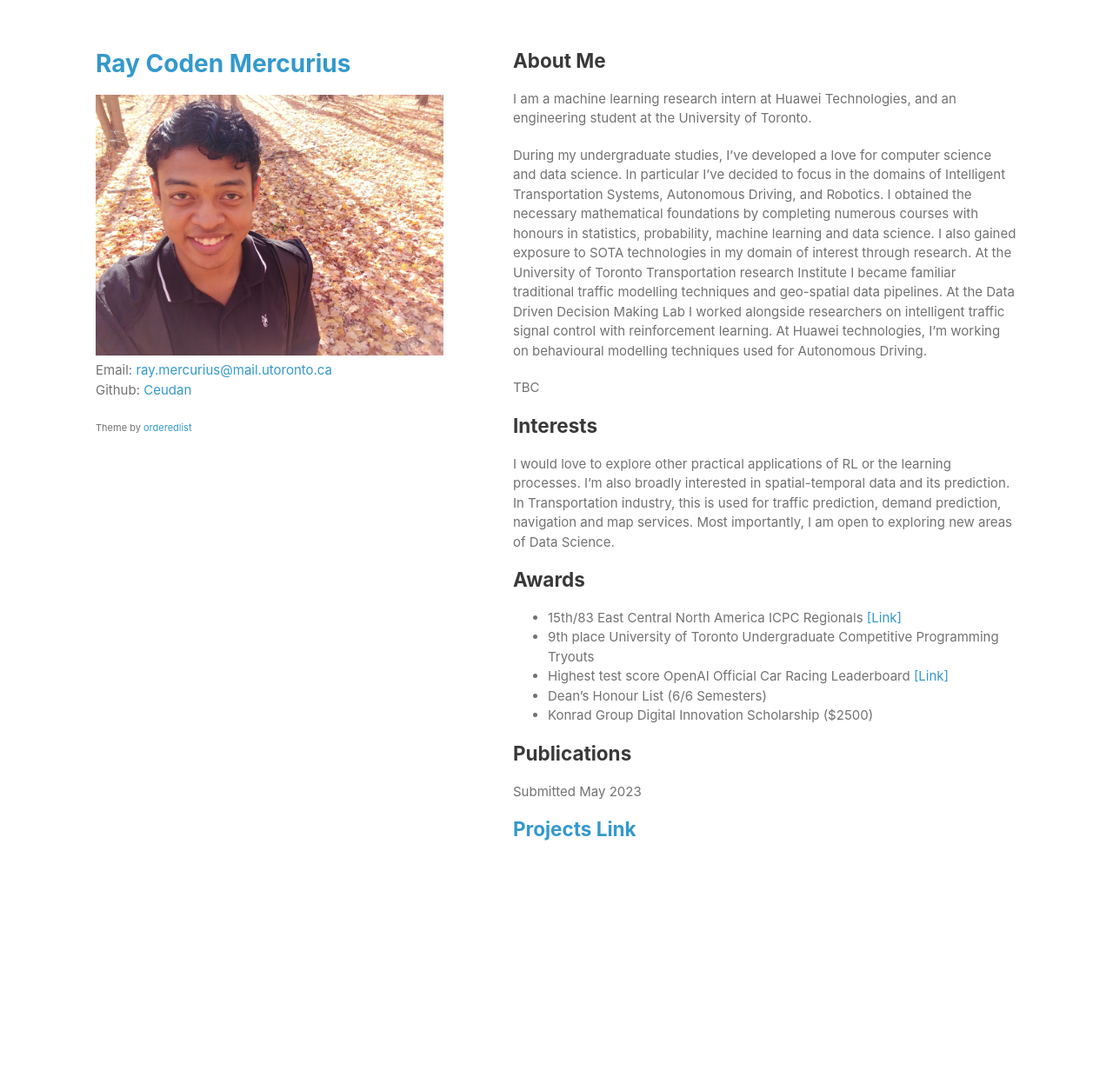
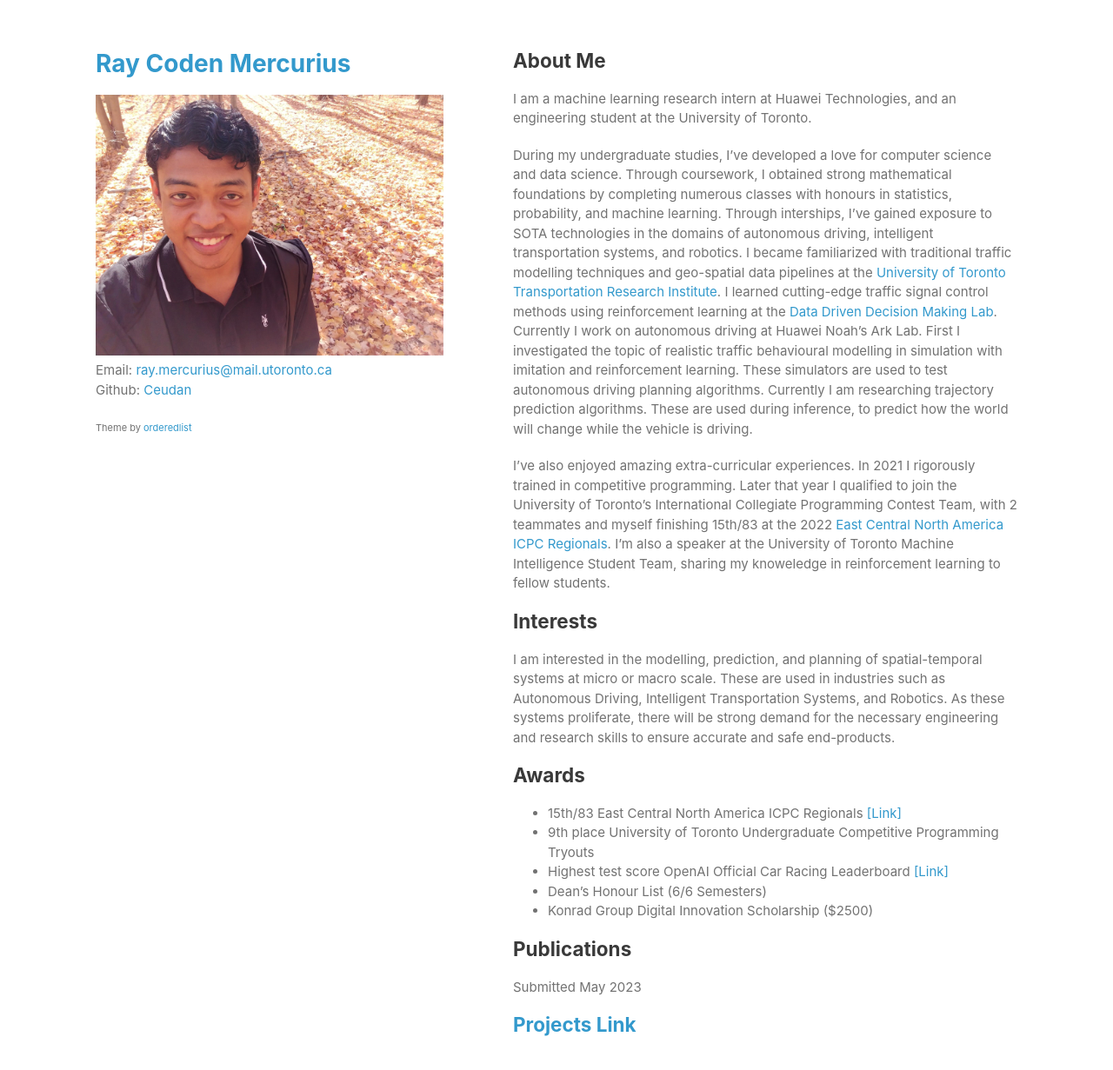
Before and after one commit to Ceudan/Ceudan_Reads.github.io, a Jekyll site: the page built from index.md, in a window 1280 px wide and 1347 px high. Shown: the top 1231 px of the window at 87% size. Built offline with Jekyll 4.4.1, drawn with Linux system fonts in a browser that asks for light colours.

Commit message:
Update index.md

```diff
--- a/index.md
+++ b/index.md
@@ -4,13 +4,14 @@ layout: default
 ## About Me
 I am a machine learning research intern at Huawei Technologies, and an engineering student at the University of Toronto.
 
-During my undergraduate studies, I've developed a love for computer science and data science. In particular I've decided to focus in the domains of Intelligent Transportation Systems, Autonomous Driving, and Robotics. I obtained the necessary mathematical foundations by completing numerous courses with honours in statistics, probability, machine learning and data science. I also gained exposure to SOTA technologies in my domain of interest through research. At the University of Toronto Transportation research Institute I became familiar traditional traffic modelling techniques and geo-spatial data pipelines. At the Data Driven Decision Making Lab I worked alongside researchers on intelligent traffic signal control with reinforcement learning. At Huawei technologies, I'm working on behavioural modelling techniques used for Autonomous Driving.
+During my undergraduate studies, I've developed a love for computer science and data science. Through coursework, I obtained strong mathematical foundations by completing numerous classes with honours in statistics, probability, and machine learning. Through interships, I've gained exposure to SOTA technologies in the domains of autonomous driving, intelligent transportation systems, and robotics. I became familiarized with traditional traffic modelling techniques and geo-spatial data pipelines at the [University of Toronto Transportation Research Institute](https://uttri.utoronto.ca/). I learned cutting-edge traffic signal control methods using reinforcement learning at the [Data Driven Decision Making Lab](https://d3m.mie.utoronto.ca). Currently I work on autonomous driving at Huawei Noah's Ark Lab. First I investigated the topic of realistic traffic behavioural modelling in simulation with imitation and reinforcement learning. These simulators are used to test autonomous driving planning algorithms. Currently I am researching trajectory prediction algorithms. These are used during inference, to predict how the world will change while the vehicle is driving.
+
+I've also enjoyed amazing extra-curricular experiences. In 2021 I rigorously trained in competitive programming. Later that year I qualified to join the University of Toronto's International Collegiate Programming Contest Team, with 2 teammates and myself finishing 15th/83 at the 2022 [East Central North America ICPC Regionals](https://icpc.global/regionals/finder/East-Central-NA-2021/standings). I'm also a speaker at the University of Toronto Machine Intelligence Student Team, sharing my knoweledge in reinforcement learning to fellow students.
 
 
-TBC
+## Interests
+I am interested in the modelling, prediction, and planning of spatial-temporal systems at micro or macro scale. These are used in industries such as Autonomous Driving, Intelligent Transportation Systems, and Robotics. As these systems proliferate, there will be strong demand for the necessary engineering and research skills to ensure accurate and safe end-products.
 
-## Interests
-I would love to explore other practical applications of RL or the learning processes. I'm also broadly interested in spatial-temporal data and its prediction. In Transportation industry, this is used for traffic prediction, demand prediction, navigation and map services. Most importantly, I am open to exploring new areas of Data Science.
 
 ## Awards
 - 15th/83 East Central North America ICPC Regionals [[Link]](https://icpc.global/regionals/finder/East-Central-NA-2022/standings)
```
